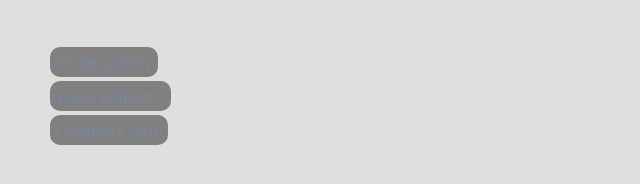
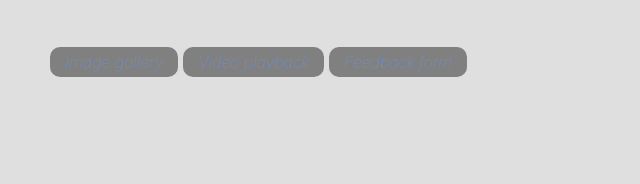
Before and after one commit to Pugli87/goit-js-hw-08, a website built with Parcel: page src/index.html in a window 1280 px wide. Shown: the whole page, without its empty margins (0-640 px from the left). Built offline with nearby package versions, Linux system fonts and the light colour scheme.

Commit message:
Update common.css

```diff
--- a/src/css/common.css
+++ b/src/css/common.css
@@ -22,10 +22,12 @@ img {
 }
 
 ul {
+	display: flex;
 	list-style: none;
 }
 
 li {
+	margin-right: 5px;
 	margin-bottom: 10px;
 }
 
@@ -36,7 +38,7 @@ a {
 	font-style: italic;
 	background-color: gray;
 	border-radius: 10px;
-	padding: 5px;
+	padding: 5px 15px;
 }
 
 a:hover,
```
